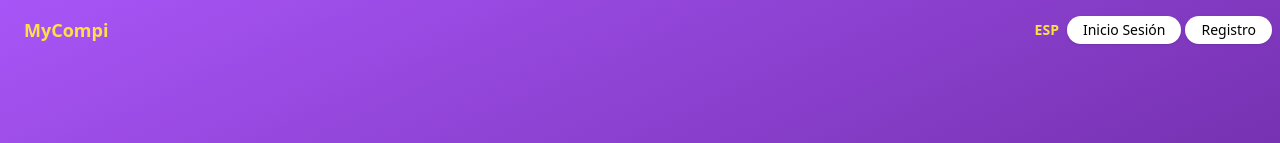
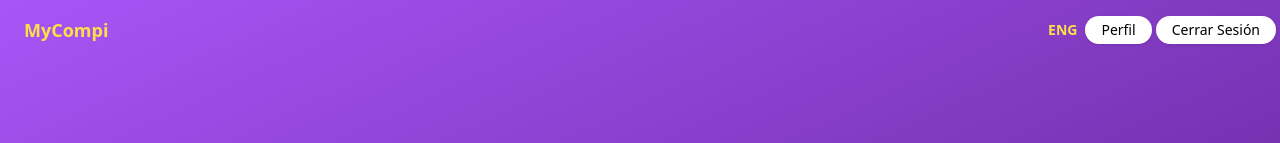
Before and after one commit to frankgimeno3/mycompi, a Next.js app: page /dashboard in a window 1280 px wide. Shown: the top 143 px of the page. Built offline with nearby package versions, Linux system fonts and the light colour scheme.

Commit message:
retoques finales

```diff
--- a/components/navbar.tsx
+++ b/components/navbar.tsx
@@ -1,13 +1,30 @@
-import React from 'react';
+import React, { useState } from "react";
 
 const Navbar: React.FC = () => {
+  const [language, setLanguage] = useState("ESP");
+
+  const toggleLanguage = () => {
+    setLanguage(language === "ESP" ? "ENG" : "ESP");
+  };
+
   return (
     <nav className="fixed top-0 w-full  py-4  flex items-center justify-between">
-      <button className="text-lg text-white font-bold px-6 text-yellow-300">MyCompi</button>
+      <button className="text-lg text-white font-bold px-6 text-yellow-300">
+        MyCompi
+      </button>
       <div>
-        <button className="mr-2 bg-transparent text-yellow-300 font-bold text-sm">ESP</button>
-        <button className="mr-1 rounded-full bg-white text-sm px-4 py-1 shadow">Inicio Sesión</button>
-        <button className="rounded-full bg-white text-sm px-4 mr-2 py-1 shadow">Registro</button>
+        <button
+          className="mr-2 bg-transparent text-yellow-300 font-bold text-sm"
+          onClick={toggleLanguage}
+        >
+          {language === "ESP" ? "ENG" : "ESP"}
+        </button>
+        <button className="mr-1 rounded-full bg-white text-sm px-4 py-1 shadow">
+          Inicio Sesión
+        </button>
+        <button className="rounded-full bg-white text-sm px-4 mr-2 py-1 shadow">
+          Registro
+        </button>
       </div>
     </nav>
   );
--- /dev/null
+++ b/components/navbardashb.tsx
@@ -0,0 +1,25 @@
+import React, { useState } from 'react';
+
+const Navbardashb: React.FC = () => {
+  const [language, setLanguage] = useState('ESP');
+
+  const toggleLanguage = () => {
+    setLanguage(language === 'ESP' ? 'ENG' : 'ESP');
+  };
+
+  return (
+    <nav className="fixed top-0 w-full  py-4  flex items-center justify-between">
+      <button className="text-lg text-white font-bold px-6 text-yellow-300">MyCompi</button>
+      <div>
+        <button className="mr-2 bg-transparent text-yellow-300 font-bold text-sm" onClick={toggleLanguage}>
+          {language === 'ESP' ? 'ENG' : 'ESP'}
+        </button>
+        <button className="mr-1 rounded-full bg-white text-sm px-4 py-1 shadow">Perfil</button>
+        <button className="mr-1 rounded-full bg-white text-sm px-4 py-1 shadow">Cerrar Sesión</button>
+
+      </div>
+    </nav>
+  );
+};
+
+export default Navbardashb;
--- a/package.json
+++ b/package.json
@@ -19,6 +19,7 @@
     "postcss": "8.4.24",
     "react": "18.2.0",
     "react-dom": "18.2.0",
+    "react-router-dom": "^6.14.0",
     "tailwindcss": "3.3.2",
     "typescript": "5.1.6"
   }
--- a/pages/_app.tsx
+++ b/pages/_app.tsx
@@ -1,7 +1,6 @@
 import '@/styles/globals.css'
 import type { AppProps } from 'next/app'
 import Head from 'next/head'
-import Navbar from '../components/navbar'
 export default function App({ Component, pageProps }: AppProps) {
   return (
     <>
@@ -9,7 +8,6 @@ export default function App({ Component, pageProps }: AppProps) {
     <title>Mycompi</title>
     <link rel="icon" href="/icons/minimal.png" />
   </Head>
-  <Navbar/>
   <Component {...pageProps} />
   </>
     )
--- a/pages/dashboard/index.tsx
+++ b/pages/dashboard/index.tsx
@@ -1,10 +1,12 @@
 import React from 'react';
 import Mainroller from '../../components/dashboard/Mainroller';
 import Servicestab from '../../components/dashboard/Servicestab';
+import Navbardashb from "../../components/navbardashb";
 
 const Dashgboard: React.FC = () => {
   return (
     <>
+    <Navbardashb/>
       <div className=" flex items-start justify-center bg-gradient-to-br from-purple-500 to-purple-900 pb-4">
         <div className="text-center mt-5 p-10 h-90vh mb-20 ">
           <h1 className="text-5xl font-bold text-yellow-400 mt-20">MyCompi</h1>
--- a/pages/index.tsx
+++ b/pages/index.tsx
@@ -1,15 +1,22 @@
-import Image from 'next/image'
-import { Inter } from 'next/font/google'
+import Image from "next/image";
+import { Inter } from "next/font/google";
+import Navbar from "../components/navbar";
 
-const inter = Inter({ subsets: ['latin'] })
+const inter = Inter({ subsets: ["latin"] });
 
 export default function Home() {
   return (
-    <div className="min-h-screen flex items-start justify-center bg-gradient-to-br from-purple-500 to-purple-900">
-      <div className="text-center mt-5 p-10">
-        <h1 className="text-5xl font-bold text-yellow-400 mt-20">MyCompi</h1>
-        <h2 className="text-white text-xl  mt-5">Todas las herramientas para compartir piso, <span className='font-bold text-yellow-400'>en una sola app</span></h2>
+    <>
+      <div className="min-h-screen flex items-start justify-center bg-gradient-to-br from-purple-500 to-purple-900">
+      <Navbar />
+        <div className="text-center mt-5 p-10">
+          <h1 className="text-5xl font-bold text-yellow-400 mt-20">MyCompi</h1>
+          <h2 className="text-white text-xl  mt-5">
+            Todas las herramientas para compartir piso,{" "}
+            <span className="font-bold text-yellow-400">en una sola app</span>
+          </h2>
+        </div>
       </div>
-    </div>
-  )
+    </>
+  );
 }
```
Also changed, not shown: 1 other file (tests, documents, lock files or other folders).
